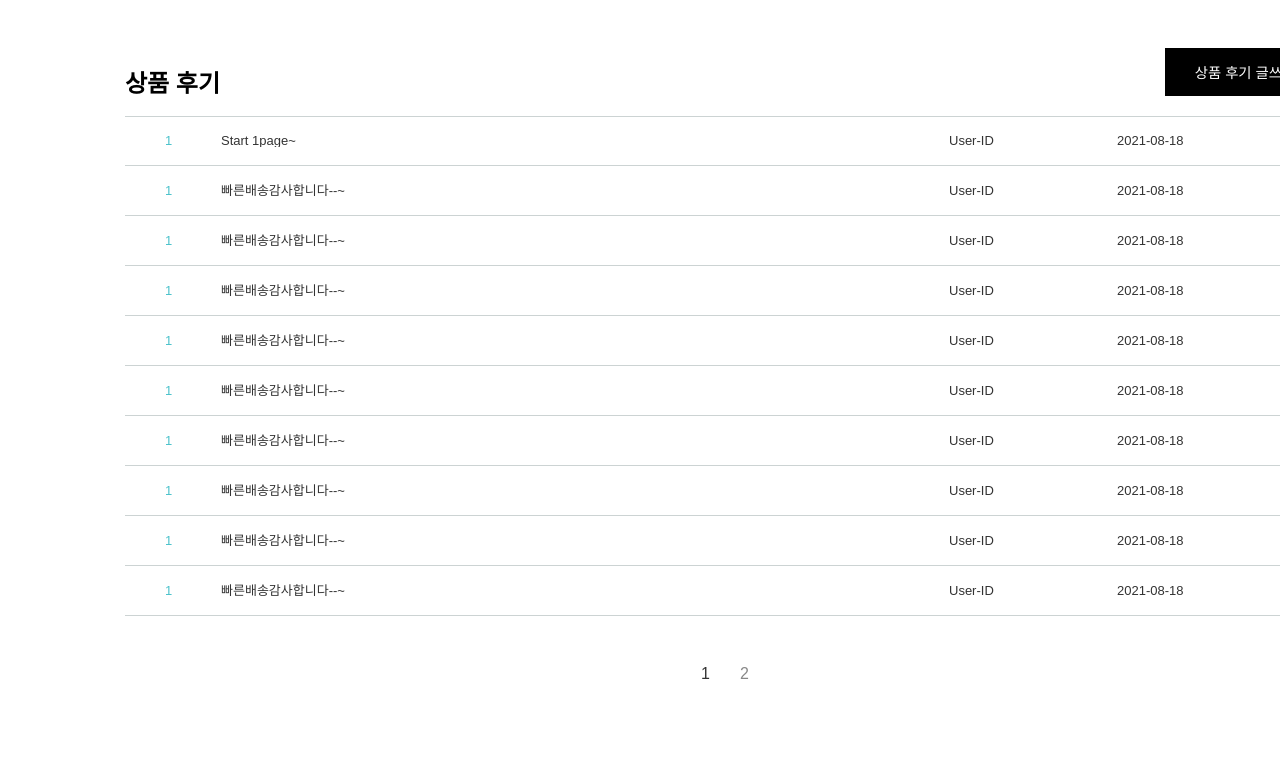
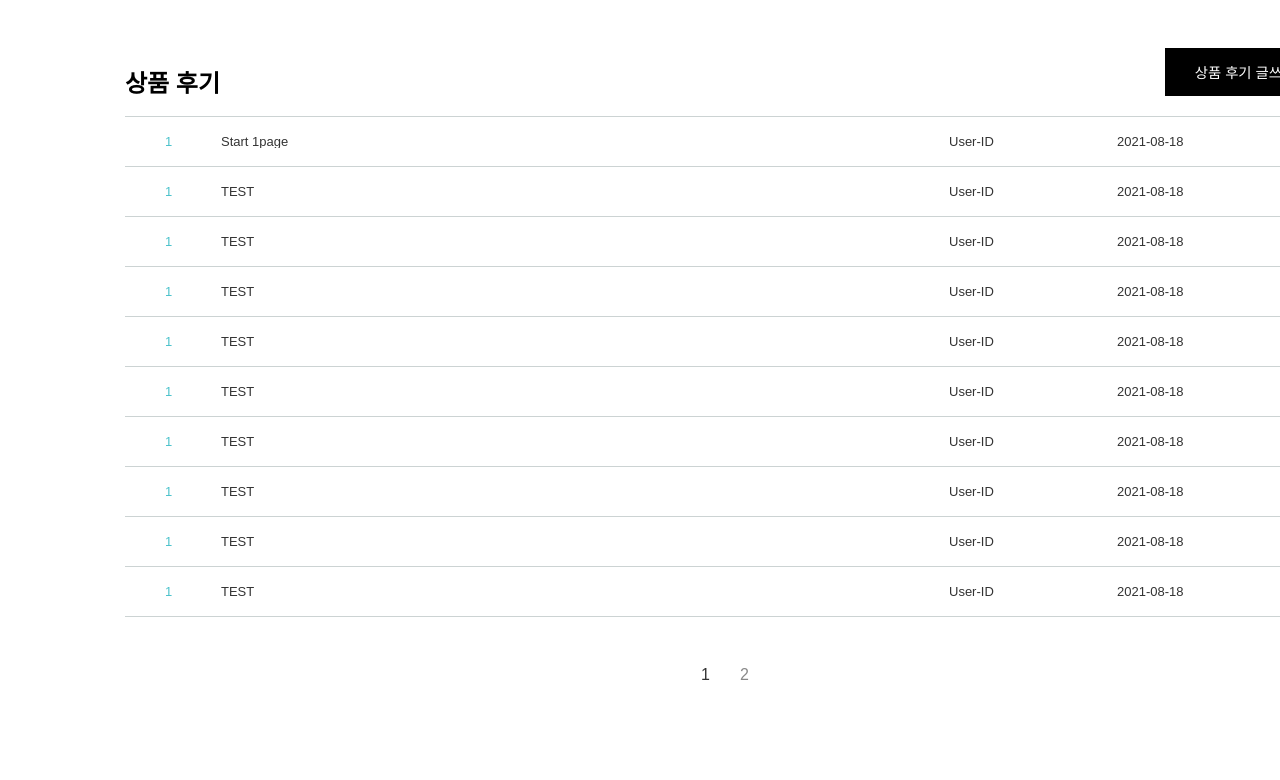
Before and after one commit to jiho9505/store-9, a React app in the folder client/: page /detail in a window 1280 px wide. Shown: the part 5212-5992 px from the top of the page. Built offline with nearby package versions, Linux system fonts and the light colour scheme; a web font is replaced by a local one.

Commit message:
✨ Add showContent logic in BoardPost
- 게시글 제목 클릭 시 내용이 보였다꺼졌다 하는 토글기능

```diff
--- a/client/src/components/base/BoardPost/index.tsx
+++ b/client/src/components/base/BoardPost/index.tsx
@@ -1,8 +1,10 @@
-import { baemin, baeminFont, greyLine, lightBlack } from '@/static/style/common';
-import styled from '@emotion/styled';
 import React from 'react';
 
-const BoardPost = ({ infos, title }) => {
+import styled from '@emotion/styled';
+
+import { baemin, baeminFont, greyBg1, greyLine, lightBlack } from '@/static/style/common';
+
+const BoardPost = ({ infos, title, handleClickTitle, showContent }) => {
   const createLockIcon = () => {
     return (
       title === '상품 문의' && (
@@ -14,22 +16,34 @@ const BoardPost = ({ infos, title }) => {
   };
 
   const createPostlist = () => {
-    return infos.map((info) => (
-      <Post>
-        <PostNumber width="5%">1</PostNumber>
-        {createLockIcon()}
-        <PostContent width="65%">{info.content}~</PostContent>
-        <PostText width="15%">{info.userId}</PostText>
-        <PostText width="15%">{info.createAt}</PostText>
-      </Post>
+    return infos.map((info, idx) => (
+      <tbody key={idx}>
+        <PostTitleRow>
+          <PostNumber width="5%">1</PostNumber>
+          {createLockIcon()}
+          <PostTitleContainer width="65%">
+            <PostTitle onClick={handleClickTitle} data-idx={idx}>
+              {info.title}
+            </PostTitle>
+          </PostTitleContainer>
+          <PostText width="15%">{info.userId}</PostText>
+          <PostText width="15%">{info.createAt}</PostText>
+        </PostTitleRow>
+        {showContent.includes(idx) && (
+          <PostContentRow>
+            <PostNumber width="5%"></PostNumber>
+            <PostContent width="65%">{info.content}</PostContent>
+            <PostText width="15%"></PostText>
+            <PostText width="15%"></PostText>
+          </PostContentRow>
+        )}
+      </tbody>
     ));
   };
 
   return (
     <BoardPostContainer>
-      <PostList>
-        <tbody>{createPostlist()}</tbody>
-      </PostList>
+      <PostList>{createPostlist()}</PostList>
     </BoardPostContainer>
   );
 };
@@ -43,19 +57,27 @@ const BoardPostContainer = styled.div`
 const PostList = styled.table`
   width: 100%;
   table-layout: fixed;
+  border-bottom: 1px solid ${greyLine};
 `;
 
-const Post = styled.tr`
+const PostTitle = styled.span`
+  user-select: none;
+`;
+
+const PostTitleRow = styled.tr`
   width: 100%;
-  border-bottom: 1px solid ${greyLine};
+  border-top: 1px solid ${greyLine};
   padding: 13px 40px;
   height: 50px;
   display: flex;
   align-items: center;
+`;
 
-  &:first-of-type {
-    border-top: 1px solid ${greyLine};
-  }
+const PostContentRow = styled(PostTitleRow)`
+  display: flex;
+  align-items: flex-start;
+  min-height: 100px;
+  background-color: ${greyBg1};
 `;
 
 const PostText = styled.td`
@@ -68,7 +90,9 @@ const PostNumber = styled(PostText)`
   color: ${baemin};
 `;
 
-const PostContent = styled(PostText)`
+const PostContent = styled(PostText)``;
+
+const PostTitleContainer = styled(PostText)`
   overflow: hidden;
   text-overflow: ellipsis;
   white-space: nowrap;
--- a/client/src/components/base/ProductBoard/index.tsx
+++ b/client/src/components/base/ProductBoard/index.tsx
@@ -22,6 +22,7 @@ const ProductBoard = ({ title, item }: ProductBoardProps) => {
   const [pageStart, setPageStart] = useState(0);
   const [pageEnd, setPageEnd] = useState(10);
   const [isActiveModal, setIsActiveModal] = useState(false);
+  const [showContent, setShowContent] = useState([]);
 
   useEffect(() => {
     setPostInfoDatas(postDummyDatas.slice(pageStart, pageEnd));
@@ -40,6 +41,7 @@ const ProductBoard = ({ title, item }: ProductBoardProps) => {
     setPageStart(newStartPoint);
     setPageEnd(newEndPoint);
     setPostInfoDatas(newPostInfoDatas);
+    setShowContent([]);
   };
 
   const handleClickButton = () => {
@@ -50,10 +52,29 @@ const ProductBoard = ({ title, item }: ProductBoardProps) => {
     setIsActiveModal(false);
   };
 
+  const handleClickTitle = (e) => {
+    const index = Number(e.target.dataset.idx);
+
+    if (showContent.includes(index)) {
+      const tempArray = [...showContent];
+      const idxToDelete = tempArray.indexOf(index);
+      tempArray.splice(idxToDelete, 1);
+      setShowContent(tempArray);
+      return;
+    }
+    setShowContent([...showContent, index]);
+
+    console.log('showContent: ', showContent);
+  };
   return (
     <ProductBoardContainer>
       <BoardHeader title={title} handleClickButton={handleClickButton} />
-      <BoardPost title={title} infos={postInfoDatas} />
+      <BoardPost
+        title={title}
+        infos={postInfoDatas}
+        handleClickTitle={handleClickTitle}
+        showContent={showContent}
+      />
       <BoardPageNumber
         length={postDummyDatas.length}
         pageNumber={pageNumber}
@@ -81,88 +102,35 @@ const ProductBoardContainer = styled.div`
 
 const postDummyDatas = [
   {
-    content: 'Start 1page',
+    title: 'Start 1page',
+    content: 'Start 1page Content',
     userId: 'User-ID',
     createAt: '2021-08-18',
   },
   {
+    title: 'TEST',
     content: '빠른배송감사합니다--',
     userId: 'User-ID',
     createAt: '2021-08-18',
   },
   {
+    title: 'TEST',
     content: '빠른배송감사합니다--',
     userId: 'User-ID',
     createAt: '2021-08-18',
   },
-  {
-    content: '빠른배송감사합니다--',
-    userId: 'User-ID',
-    createAt: '2021-08-18',
-  },
-  {
-    content: '빠른배송감사합니다--',
-    userId: 'User-ID',
-    createAt: '2021-08-18',
-  },
-  {
-    content: '빠른배송감사합니다--',
-    userId: 'User-ID',
-    createAt: '2021-08-18',
-  },
-  {
-    content: '빠른배송감사합니다--',
-    userId: 'User-ID',
-    createAt: '2021-08-18',
-  },
-  {
-    content: '빠른배송감사합니다--',
-    userId: 'User-ID',
-    createAt: '2021-08-18',
-  },
-  {
-    content: '빠른배송감사합니다--',
-    userId: 'User-ID',
-    createAt: '2021-08-18',
-  },
-  {
-    content: '빠른배송감사합니다--',
-    userId: 'User-ID',
-    createAt: '2021-08-18',
-  },
-  {
-    content: 'Start 2page--',
-    userId: 'User-ID',
-    createAt: '2021-08-18',
-  },
-  {
-    content: '빠른배송감사합니다--',
-    userId: 'User-ID',
-    createAt: '2021-08-18',
-  },
-  {
-    content: '빠른배송감사합니다--',
-    userId: 'User-ID',
-    createAt: '2021-08-18',
-  },
-  {
-    content: '빠른배송감사합니다--',
-    userId: 'User-ID',
-    createAt: '2021-08-18',
-  },
-  {
-    content: '빠른배송감사합니다--',
-    userId: 'User-ID',
-    createAt: '2021-08-18',
-  },
-  {
-    content: '빠른배송감사합니다--',
-    userId: 'User-ID',
-    createAt: '2021-08-18',
-  },
-  {
-    content: '빠른배송감사합니다--',
-    userId: 'User-ID',
-    createAt: '2021-08-18',
-  },
+  { title: 'TEST', content: '빠른배송감사합니다--', userId: 'User-ID', createAt: '2021-08-18' },
+  { title: 'TEST', content: '빠른배송감사합니다--', userId: 'User-ID', createAt: '2021-08-18' },
+  { title: 'TEST', content: '빠른배송감사합니다--', userId: 'User-ID', createAt: '2021-08-18' },
+  { title: 'TEST', content: '빠른배송감사합니다--', userId: 'User-ID', createAt: '2021-08-18' },
+  { title: 'TEST', content: '빠른배송감사합니다--', userId: 'User-ID', createAt: '2021-08-18' },
+  { title: 'TEST', content: '빠른배송감사합니다--', userId: 'User-ID', createAt: '2021-08-18' },
+  { title: 'TEST', content: '빠른배송감사합니다--', userId: 'User-ID', createAt: '2021-08-18' },
+  { title: 'Start 2page--', content: 'Start 2page--', userId: 'User-ID', createAt: '2021-08-18' },
+  { title: 'TEST', content: '빠른배송감사합니다--', userId: 'User-ID', createAt: '2021-08-18' },
+  { title: 'TEST', content: '빠른배송감사합니다--', userId: 'User-ID', createAt: '2021-08-18' },
+  { title: 'TEST', content: '빠른배송감사합니다--', userId: 'User-ID', createAt: '2021-08-18' },
+  { title: 'TEST', content: '빠른배송감사합니다--', userId: 'User-ID', createAt: '2021-08-18' },
+  { title: 'TEST', content: '빠른배송감사합니다--', userId: 'User-ID', createAt: '2021-08-18' },
+  { title: 'TEST', content: '빠른배송감사합니다--', userId: 'User-ID', createAt: '2021-08-18' },
 ];
```
